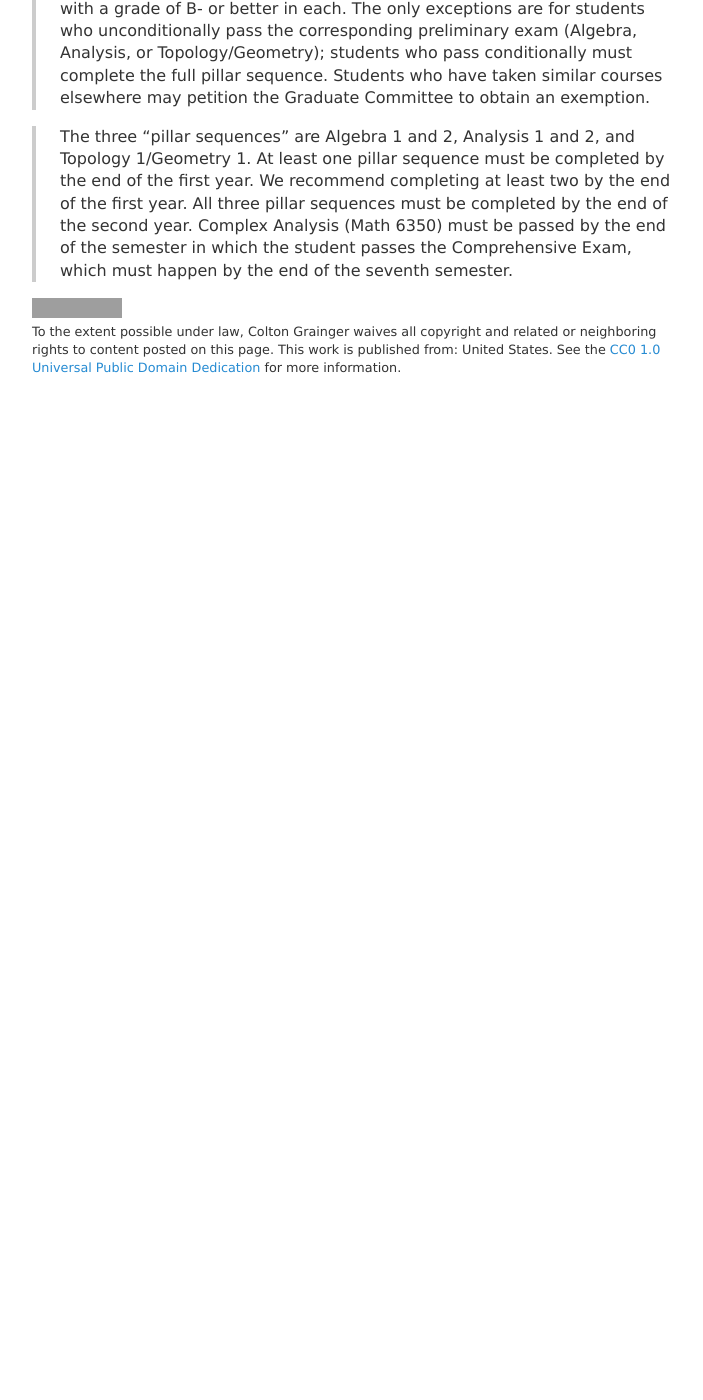
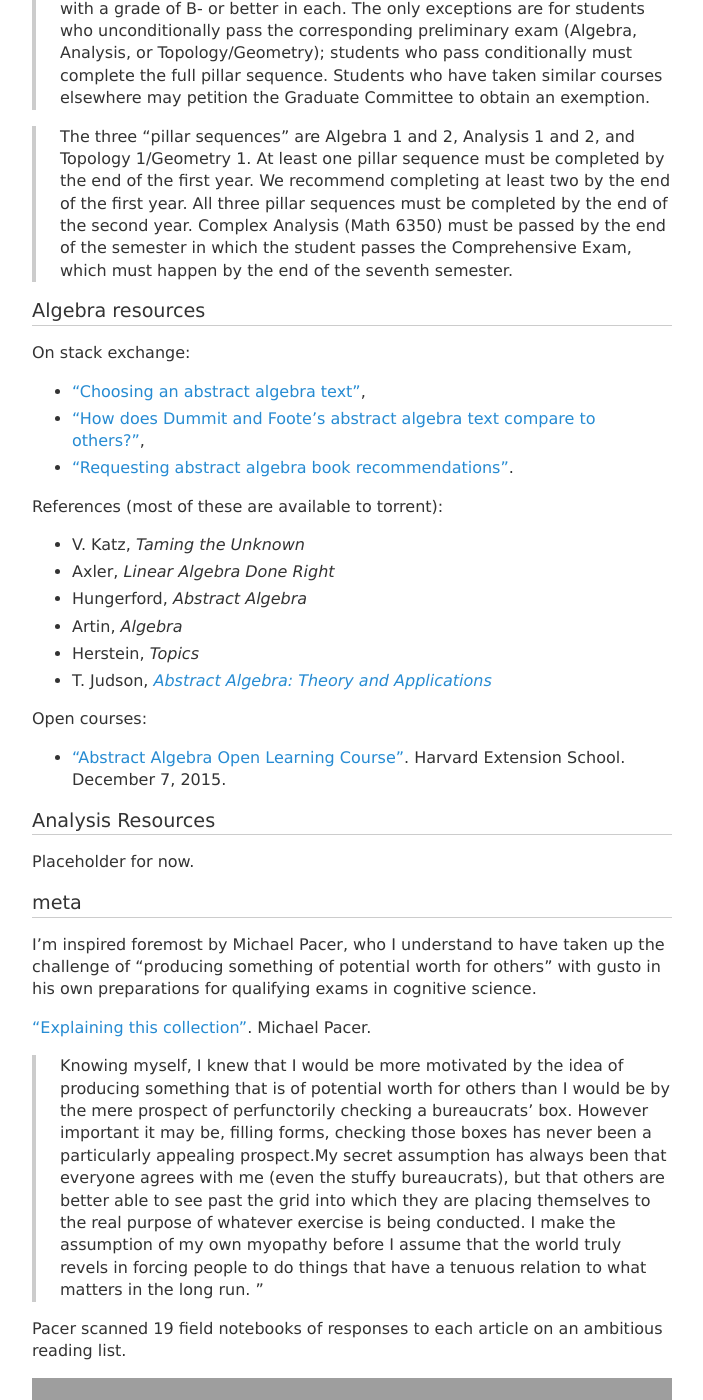
Before and after one commit to coltongrainger/blog, a Jekyll site: the page built from _posts/2018-04-18-diagnostic-exams.md, in a window 1280 px wide and 1400 px high, scrolled down 687 px. Shown: the whole window, without its empty margins (288-991 px from the left). Built offline with Jekyll 4.4.1, drawn with Linux system fonts in a browser that asks for light colours; our own code applies the rules of GitHub Pages for plain Markdown files; before the commit the page ends 1077 px from its top, so only the background shows below that; some of the changed text lies outside the part shown; grey boxes are pictures that could not be loaded.

Commit message:
add algebra resources

```diff
--- a/_posts/2018-04-18-diagnostic-exams.md
+++ b/_posts/2018-04-18-diagnostic-exams.md
@@ -42,3 +42,88 @@ for an initial diagnostic exam in algebra and analysis.
 > second year. Complex Analysis (Math 6350) must be passed by the end of the
 > semester in which the student passes the Comprehensive Exam, which must happen
 > by the end of the seventh semester.
+
+## Algebra resources
+
+On stack exchange:
+
+- [“Choosing an abstract algebra text”](https://math.stackexchange.com/questions/198373/choosing-an-abstract-algebra-text?noredirect=1),
+- [“How does Dummit and Foote's abstract algebra text compare to others?”](https://math.stackexchange.com/questions/1017434/how-does-dummit-and-footes-abstract-algebra-text-compare-to-others?noredirect=1),
+- [“Requesting abstract algebra book recommendations”](https://math.stackexchange.com/questions/49253/requesting-abstract-algebra-book-recommendations?noredirect=1).
+
+References (most of these are available to torrent):
+
+- V. Katz, *Taming the Unknown*
+- Axler, *Linear Algebra Done Right*
+- Hungerford, *Abstract Algebra*
+- Artin, *Algebra*
+- Herstein, *Topics*
+- T. Judson, *[Abstract Algebra: Theory and Applications](http://abstract.ups.edu/aata)*
+
+
+Open courses:
+
+- [“Abstract Algebra Open Learning
+Course”](https://www.extension.harvard.edu/open-learning-initiative/abstract-algebra).
+Harvard Extension School. December 7, 2015.
+
+
+## Analysis Resources
+
+Placeholder for now.
+
+## meta
+
+I'm inspired foremost by Michael Pacer, who I understand to have taken up the
+challenge of "producing something of potential worth for others" with gusto in
+his own preparations for qualifying exams in cognitive science.
+
+[“Explaining this collection”](https://mpacer.org/explaining-this-collection/).
+Michael Pacer.
+
+> Knowing myself, I knew that I would be more motivated by the idea of
+> producing something that is of potential worth for others than I would be by
+> the mere prospect of perfunctorily checking a bureaucrats' box. However
+> important it may be, filling forms, checking those boxes has never been a
+> particularly appealing prospect.My secret assumption has always been that
+> everyone agrees with me (even the stuffy bureaucrats), but that others are
+> better able to see past the grid into which they are placing themselves to
+> the real purpose of whatever exercise is being conducted. I make the
+> assumption of my own myopathy before I assume that the world truly revels in
+> forcing people to do things that have a tenuous relation to what matters in
+> the long run. ”
+
+Pacer scanned 19 field notebooks of responses to each article on an ambitious
+reading list.
+
+![](https://static1.squarespace.com/static/5415d6d6e4b09de883251c2f/541faed5e4b0ff88564851a0/541fb487e4b09194f7694010/1411363991191/Splitting+the+cost+of+thought+47.png?format=750w){:width="100%"}
+
+![](https://static1.squarespace.com/static/5415d6d6e4b09de883251c2f/542105a7e4b042b085c88779/542124ece4b0462bd0f5b7b3/1411458298501/Cracken+the+Hull+03.png?format=750w){:width="100%"}
+
+Tangible.
+
+I imagine purchasing a large scanner (50-page capacity) to drop my sheets of
+notes into at the end of each day. I think scanning in notes would be a bit
+more chronological than organizing the notebooks from memory by hand.
+
+If I'm going to ape Pacer, I want to be explicit that I want the records to
+*look good* after the fact. I think keeping a flat hierarchy of between
+different low-barrier media would be sufficient as a "product" of value to
+others.
+
+Media to use:
+
+- jupyter notebooks for computational examples
+- podcasts? interviews? (transcribed)
+- text files in pandoc markdown
+- dated scans of handwritten notes
+  - letter paper, folded long into 2 columns
+
+I'm missing a $\TeX$ formatting template, especially for bibliographies.
+
+One remedy would be to import administrative skill from [Matt
+Might](http://matt.might.net/articles/books-papers-materials-for-graduate-students/).
+-
+
+- computational examples?
+-
```
